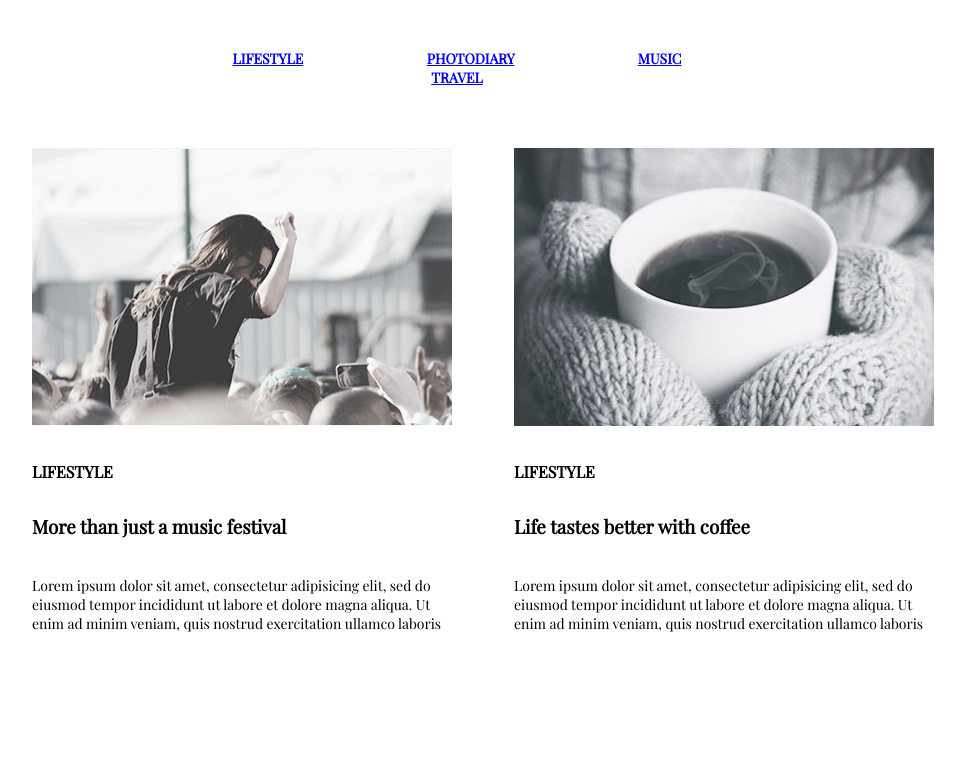
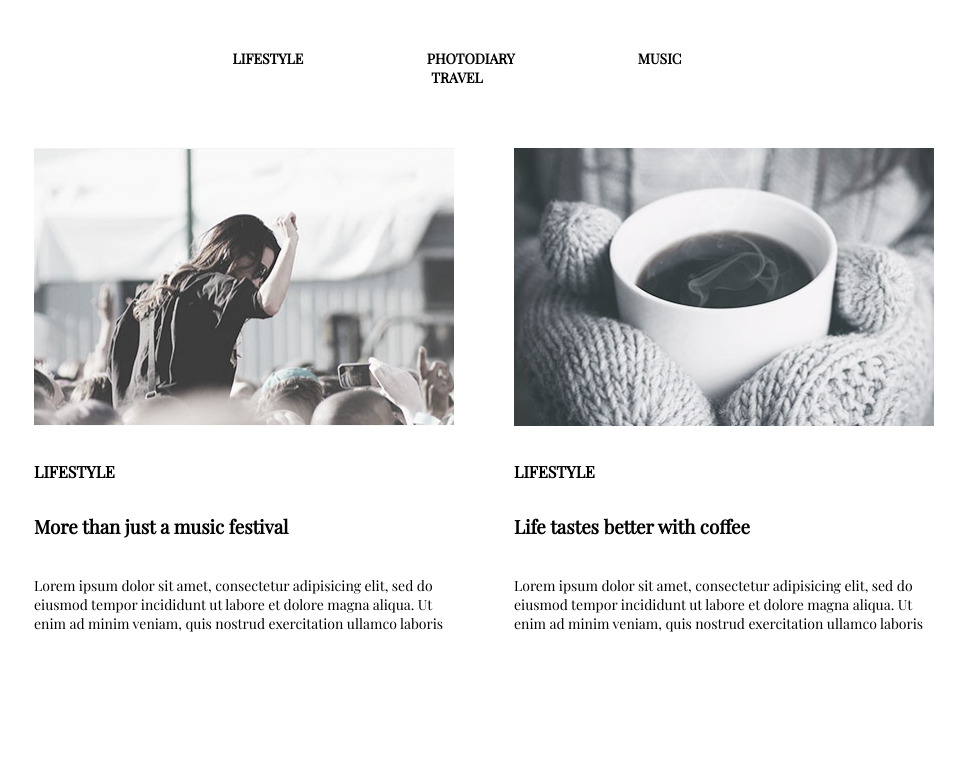
Before and after one commit to v8kuzma/GoIt-fe-cours2, a plain HTML site: page module-3/index.html in a window 1280 px wide. Shown: the top 778 px of the page, without its empty margins (128-1093 px from the left). Drawn offline with nearby package versions, Linux system fonts and the light colour scheme.

Commit message:
modul-3 second

```diff
--- a/module-3/css/style.css
+++ b/module-3/css/style.css
@@ -6,10 +6,13 @@
 body {
     text-align: center;
     min-width: 100 vh;
+    font-family: "Playfair Display", serif;
 }
 header {
     width: 900px;
     height: 99px;
+    text-align: center;
+
     }
 nav li {
     display: inline;
@@ -17,13 +20,17 @@ nav li {
     margin-left: 60px;
     text-align: center;
     list-style: none;
+
 }
-li a {
+a {
 text-transform: uppercase;
+color: #000000;
+text-decoration: none;
+
+
 }
 nav {
   text-align: center;
- font-family: "Playfair Display", serif;
   font-size: 14px;
   text-transform: uppercase;
   margin-bottom: 103px;
@@ -31,6 +38,8 @@ nav {
   font-weight: bold;
   margin-left: 270px;
   text-transform: none;
+  list-style: none;
+
  }
 .wrapper {
     width: 960px;
@@ -39,8 +48,8 @@ nav {
 .card {
 display:inline-block;
 width: 420px;
-margin-right: 58px;
-font-family: 'Playfair Display', serif;
+margin-right: 56px;
+vertical-align: top;
 text-align: left;
 }
 p {
@@ -63,3 +72,7 @@ h4 {
 h3{
     line-height: 23px;
 }
+
+a:hover{
+    color: #03a9f4;
+}
```
Lines whose indentation alone changed are shown as unchanged.
